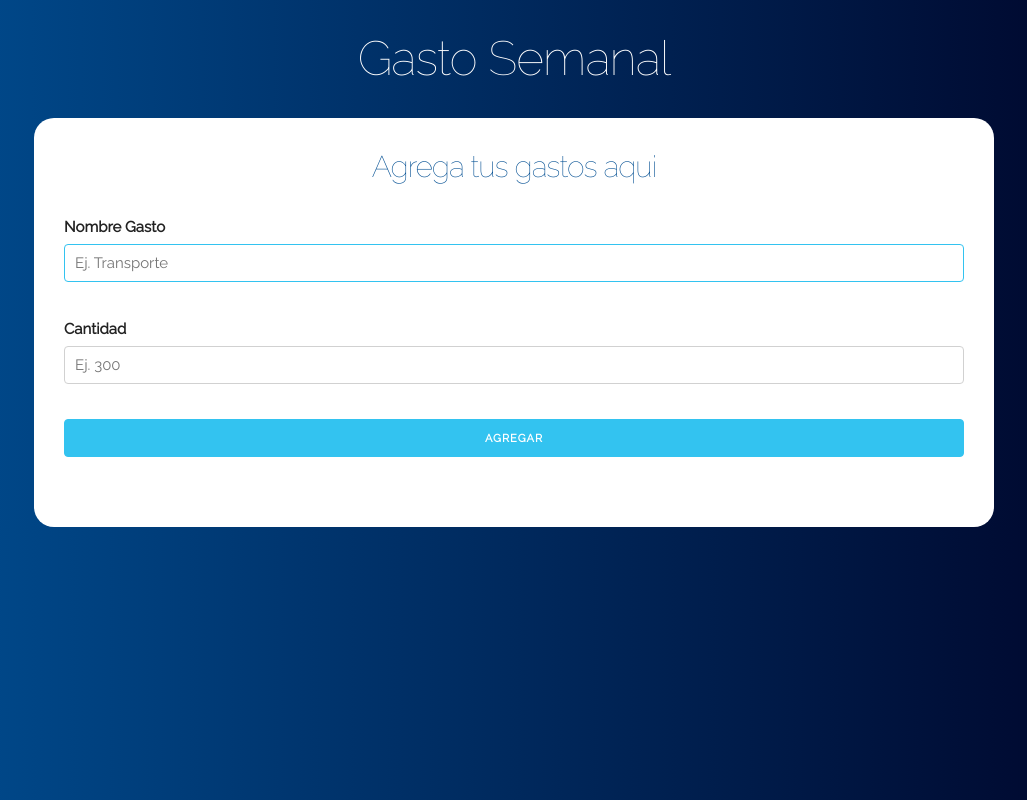
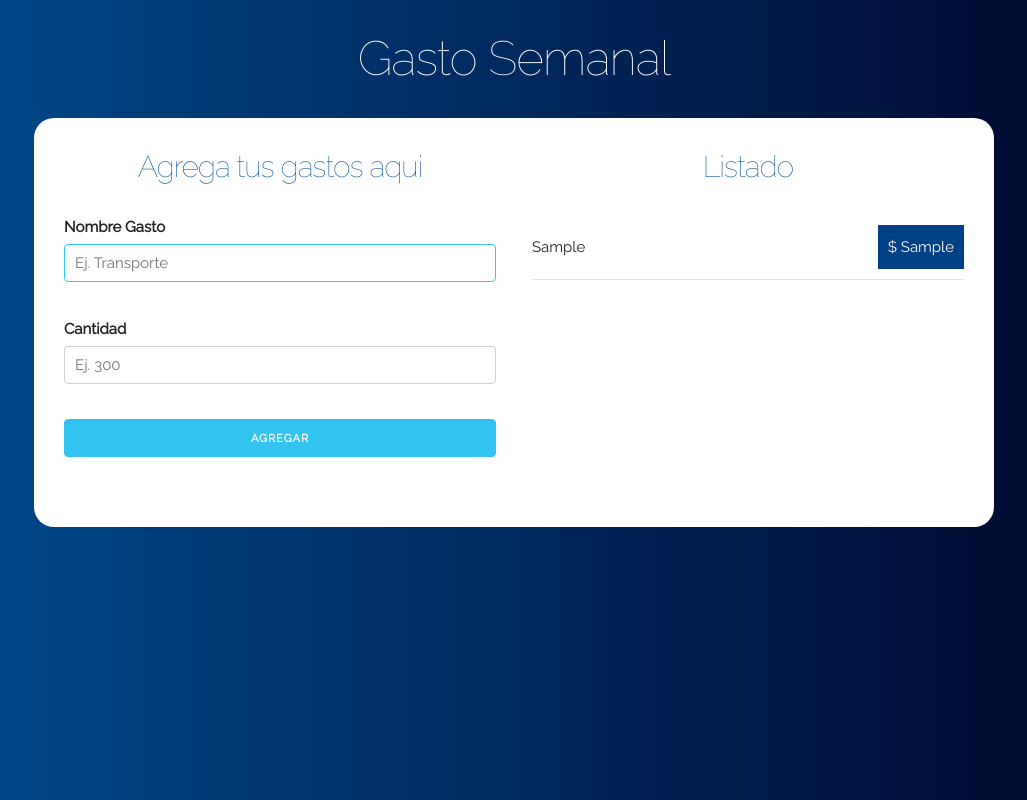
Before and after one commit to alvag/gasto-semanal, a React (Create React App) app: page / in a window 1280 px wide. Both pictures are taken after typing "Sample", "Sample" into the empty fields and a click on the input "Agregar". Shown: the whole page, without its empty margins (126-1153 px from the left). Built offline with nearby package versions, Linux system fonts and the light colour scheme.

Commit message:
Mostrando los gastos

```diff
--- a/src/App.js
+++ b/src/App.js
@@ -2,23 +2,20 @@ import React, { Component } from 'react';
 import './css/App.css';
 import Header from './components/Header';
 import FormularioGasto from './components/Formulario';
+import Listado from './components/Listado';
 
 class App extends Component {
 
     state = {
         presupuesto: 0,
         restante: 0,
-        gastos: {}
+        gastos: []
     }
 
     crearGasto = (gasto) => {
-        const gastos = { ...this.state.gastos }
-
-        gastos[`gasto-${Date.now()}`] = gasto;
-
+        const gastos = this.state.gastos
+        gastos.push(gasto);
         this.setState({ gastos });
-
-        console.log(gastos);
     }
 
     render() {
@@ -28,12 +25,12 @@ class App extends Component {
 
                 <div className="contenido-principal contenido">
                     <div className="row">
-                        <div className="one-half columns">
+                        <div className="one-half column">
                             <FormularioGasto crearGasto={this.crearGasto} />
                         </div>
 
-                        <div className="one-half columns">
-
+                        <div className="one-half column">
+                            <Listado gastos={this.state.gastos} />
                         </div>
                     </div>
                 </div>
--- /dev/null
+++ b/src/components/Gasto.js
@@ -0,0 +1,17 @@
+import React, { Component } from 'react';
+
+export default class Gasto extends Component {
+
+    render() {
+        const { cantidadGasto, nombreGasto } = this.props.gasto
+
+        return (
+            <li className="gastos">
+                <p>
+                    {nombreGasto}
+                    <span className="gasto">$ {cantidadGasto}</span>
+                </p>
+            </li>
+        );
+    }
+}
--- /dev/null
+++ b/src/components/Listado.js
@@ -0,0 +1,16 @@
+import React, { Component } from 'react';
+import Gasto from './Gasto';
+
+export default class Listado extends Component {
+
+    render() {
+        return (
+            <div className="gastos-realizados">
+                <h2>Listado</h2>
+                {this.props.gastos.map((gasto, index) => (
+                    <Gasto key={index} gasto={gasto} />
+                ))}
+            </div>
+        );
+    }
+}
--- a/src/components/formulario.js
+++ b/src/components/formulario.js
@@ -9,8 +9,8 @@ export default class FormularioGasto extends Component {
         e.preventDefault();
 
         const gasto = {
+            cantidadGasto: this.cantidadGasto.current.value,
             nombreGasto: this.nombreGasto.current.value,
-            cantidadGasto: this.cantidadGasto.current.value
         }
 
         this.props.crearGasto(gasto);
```
